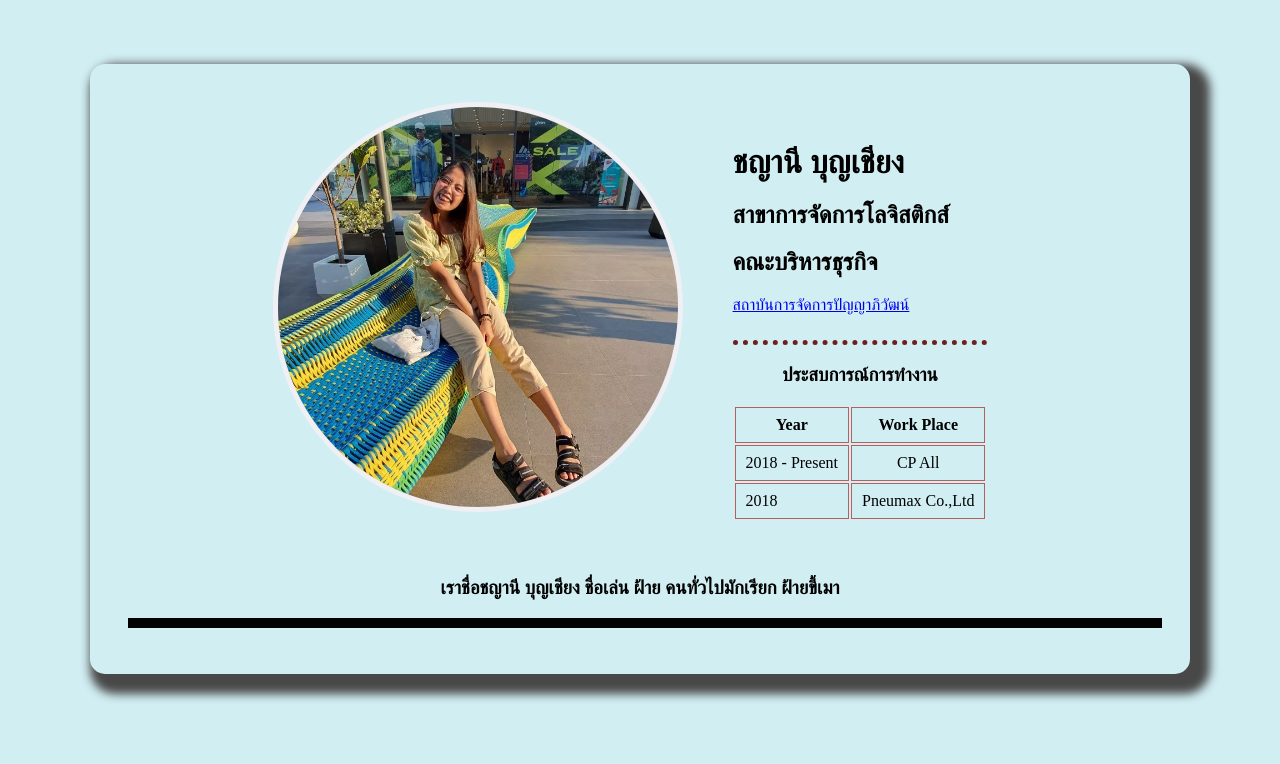
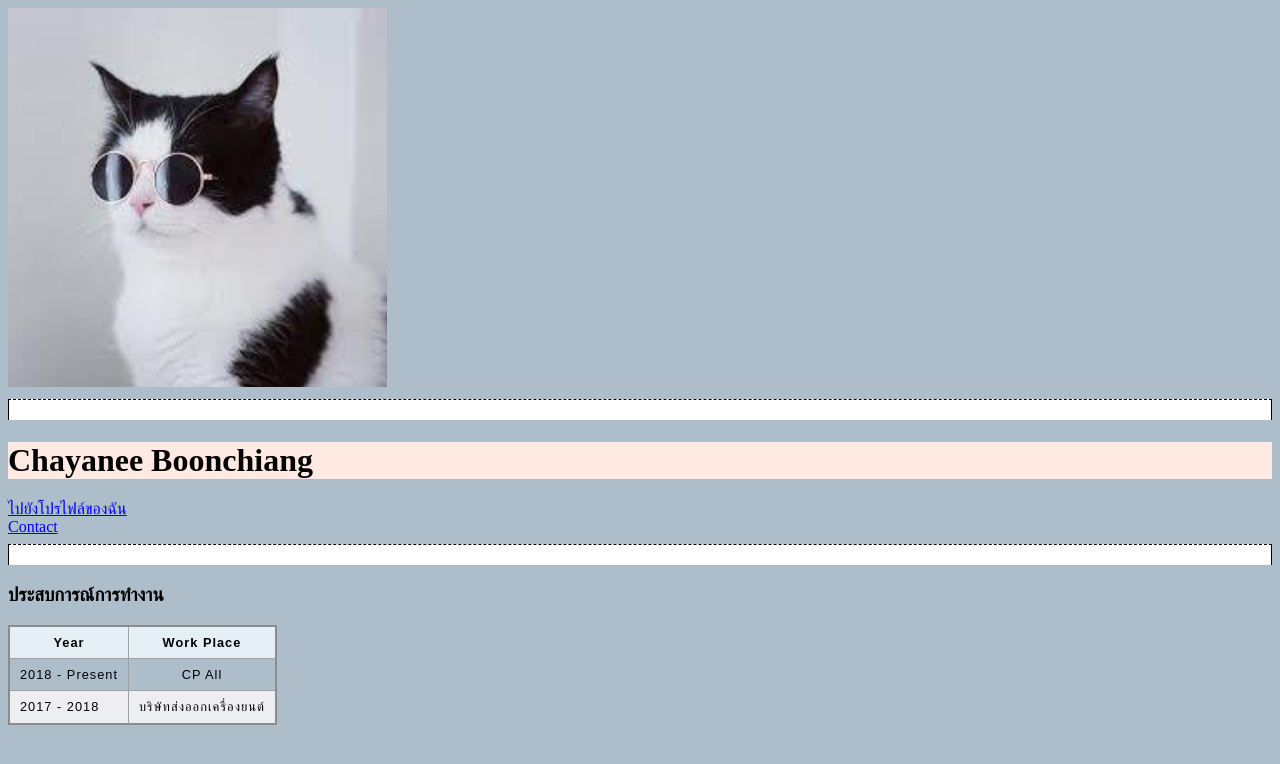
Before and after one commit to chayanee1907/mypage2024, a plain HTML site: page index.html in a window 1280 px wide. Drawn offline with Linux system fonts and the light colour scheme.

Commit message:
Add files via upload

```diff
--- a/index.html
+++ b/index.html
@@ -4,25 +4,35 @@
     <meta charset="UTF-8">
     <meta name="viewport" content="width=device-width, initial-scale=1.0">
     <title>Chayanee</title>
-    <link rel="stylesheet" href="styless.css">
+    <link rel="stylesheet" href="styles.css">
+    <style>
+        body {
+	background-color: #AEBDCA;
+	}
+       hr {
+	background-color:white;
+	}
+
+    </style>
+
 </head>
 <body>
-    <div class="section1">
-            <div class="profile-img-block">
-              <img class="cricle" src="จังน้อยสีเขียว.jpg" alt="Me">
-            </div>
-            <div class="profile-block">
-              <h1 class="name">ชญานี บุญเชียง</h1>
-              <h2 class="สาขา">สาขาการจัดการโลจิสติกส์</h2>
-              <h2 class="คณะ">คณะบริหารธุรกิจ</h2>
-              <a href="https://reg.pim.ac.th/registrar/home.asp" target="_blank">สถาบันการจัดการปัญญาภิวัฒน์</a><br>
+    <img src="images (1).jpg" alt="" style="width: 30%; height: auto;"> <br/>
+    <hr style="border-style: dashed double none;height: 20px;">
+    <h1 style="background-color:#FFEAE3;">Chayanee Boonchiang </h1>
+    <a href = "https://manage.sendit.asia/th/2stage/oms-dashboard"> ไปยังโปรไฟล์ของฉัน </a>
     <br>
-              <hr>
-              <h3 class="ประสบการณ์">ประสบการณ์การทำงาน</h3>
+    <a href = "contact.html">Contact</a>
+
+    <hr style="border-style: dashed double none;height: 20px;">
+
+    <h3>ประสบการณ์การทำงาน</h3>
     <!--<ul>
         <li>2018 - Present CP All</li>
-                <li>2018 Pneumax Co.,Ltd</li>
+        <li>2017 - 2018 บริษัทส่งออกเครื่องยนต์</li>
     </ul>-->
+
+    <!-- TABLE-->
     <table>
         <thead>
             <tr>
@@ -34,19 +44,17 @@
                 </th>
             </tr>
         </thead>
+
         <tr>
             <td>2018 - Present</td>
             <td>CP All</td>
         </tr>
         <tr>
-                  <td>2018</td>
-                  <td>Pneumax Co.,Ltd</td>
+            <td>2017 - 2018</td>
+            <td>บริษัทส่งออกเครื่องยนต์</td>
         </tr>
     </table>
-            </div>
-    </div>
-    <br>
-    <h3>เราชื่อชญานี บุญเชียง ชื่อเล่น ฝ้าย คนทั่วไปมักเรียก ฝ้ายขี้เมา</h3>
-    <hr style="border: solid 5px;">
+
+
 </body>
 </html>
```
Lines whose indentation alone changed are shown as unchanged.
